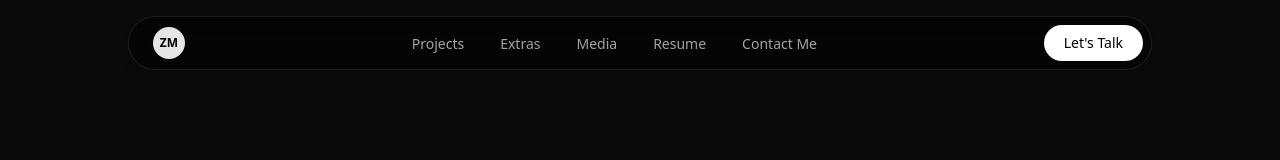
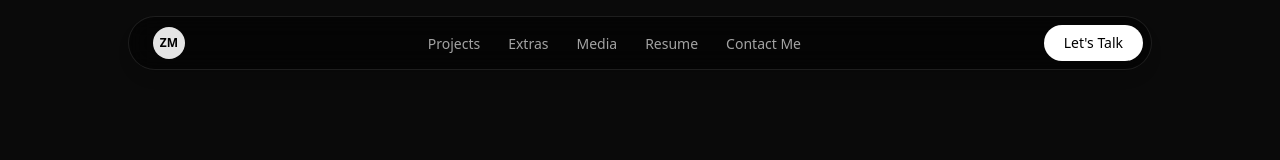
Before and after one commit to YogeshModi24/YogeshModi-Portfolio, a Next.js app: page / in a window 1280 px wide. Shown: the top 160 px of the page. Built offline with nearby package versions, Linux system fonts and the light colour scheme.

Commit message:
Menu bar size

```diff
--- a/src/components/layout/header.tsx
+++ b/src/components/layout/header.tsx
@@ -33,7 +33,7 @@ export function Header() {
                             <Link
                                 href={item.href}
                                 className={cn(
-                                    "relative px-4 py-2 text-sm font-medium text-neutral-400 transition-colors hover:text-white",
+                                    "relative px-3 py-2 text-sm font-medium text-neutral-400 transition-colors hover:text-white",
                                 )}
                             >
                                 {item.name}
```
